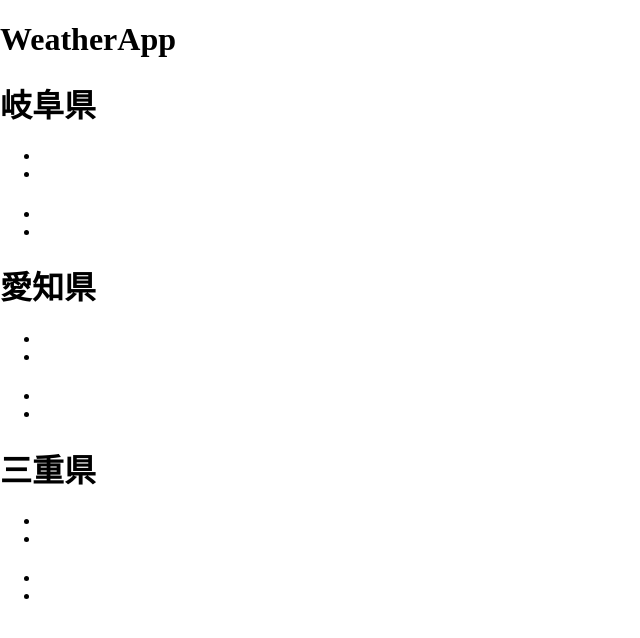
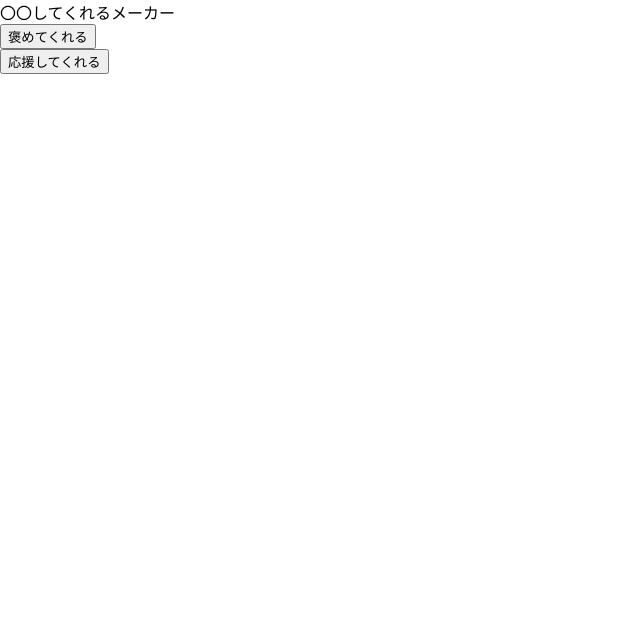
Before and after one commit to YuuP-haku-brother/portfolios, a plain HTML site: page index.html in a window 1280 px wide. Shown: the whole page, without its empty margins (0-640 px from the left). Drawn offline with nearby package versions, Linux system fonts and the light colour scheme.

Commit message:
〇〇sitekureru

```diff
--- a/index.html
+++ b/index.html
@@ -4,94 +4,47 @@
 	<meta charset="UTF-8"/>
 	<meta name="viewport" content="width=device-width, initial-scale=1">
 	<link rel="shortcut icon" href="./images/favicon.ico">
-	<title>WeatherApp</title>
+	<title>Training</title>
 	<!-- CSS -->
 	<link rel="stylesheet" href="./css/custom.css">
 </head>
 <body>
-	<h1>WeatherApp</h1>
+	<div id="my_container">
+		<div>
+			<div>〇〇してくれるメーカー</div>
 
-<div class="tennkiyohou">
-	<h1>岐阜県</h1>
-<div id="gifu">
-	<!-- 美濃地方 -->
-	<div class="mino">
-		<h1 id="basho1"></h1>
-		<!-- ここに画像を入れる -->
-		<ul>
-			<li id="mino_saikou"></li>
-			<li id="mino_saitei"></li>
-		</ul>
-		<p></p>
+
+		</div>
+
+		<form><input type="button" value="褒めてくれる" onClick="homeru()"></form>
+
+<script type="text/javascript">
+function homeru() {
+	rand = Math.floor(Math.random()*5);
+	if (rand == 0) msg = "「よく頑張った。この調子で次も頑張ろうな。」";
+	if (rand == 1) msg = "「たくさん頑張ったのね。よしよしっ、次も頑張ろうねっ♪」";
+	if (rand == 2) msg = "「まっ、あんたにしては上出来じゃない？...期待してるわよ」";
+	if (rand == 3) msg = "「頑張ったねっ、君が頑張っていること、知ってるからね♪」";
+	if (rand == 4) msg = "「いいじゃないか、君の努力が身を結んだな。」";
+	alert(msg);
+}
+</script>
+
+<form><input type="button" value="応援してくれる" onClick="ouen()"></form>
+
+<script type="text/javascript">
+	function ouen() {
+		rand2 = Math.floor(Math.random()*5);
+		if (rand2 == 0) msg = "「まだまだやれるさ、頑張れよ！」";
+		if (rand2 == 1) msg = "「頑張ったらよしよししてあげるからね♪頑張ってっ♪」";
+		if (rand2 == 2) msg = "「ここで根をあげるの？こっから頑張りなさいよ！」";
+		if (rand2 == 3) msg = "「君が頑張るところ、見てるからねっ♪頑張ってっ♪」";
+		if (rand2 == 4) msg = "「君のその頑張りが未来に繋がる、頑張れよ。」";
+		alert(msg);
+	}
+	</script>
 	</div>
-
-	<!-- 飛騨地方 -->
-	<div class="hida">
-		<h1 id="basho2"></h1>
-		<!-- ここに画像を入れる -->
-		<ul>
-			<li id="hida_saikou"></li>
-			<li id="hida_saitei"></li>
-		</ul>
-		<p></p>
-	</div>
-</div>
-
-<div id="aiti">
-	<h1>愛知県</h1>
-<!-- 西部 -->
-<div class="seibu">
-
-	<h1 id="basho3"></h1>
-	<!-- ここに画像を入れる -->
-	<ul>
-		<li id="seibu_saikou"></li>
-		<li id="seibu_saitei"></li>
-	</ul>
-	<p></p>
-</div>
-
-<div class="toubu">
-
-	<h1 id="basho4"></h1>
-	<!-- ここに画像を入れる -->
-	<ul>
-		<li id="toubu_saikou"></li>
-		<li id="toubu_saitei"></li>
-	</ul>
-	<p></p>
-</div>
-
-<h1>三重県</h1>
-<div id="mie">
-	<!-- 北中部 -->
-	<div class="hokutyuubu">
-		<h1 id="basho5"></h1>
-		<!-- ここに画像を入れる -->
-		<ul>
-			<li id="hokutyuubu_saikou"></li>
-			<li id="hokutyuubu_saitei"></li>
-		</ul>
-		<p></p>
-	</div>
-
-	<!-- 南部 -->
-	<div class="nanbu">
-		<h1 id="basho6"></h1>
-		<!-- ここに画像を入れる -->
-		<ul>
-			<li id="nanbu_saikou"></li>
-			<li id="nanbu_saitei"></li>
-		</ul>
-		<p></p>
-	</div>
-</div>
-
-</div>
-
-</div>
 	<!-- JavaScript -->
-	<script src="//cdn.jsdelivr.net/npm/axios@0.21.1/dist/axios.min.js"></script>
 	<script src="//code.jquery.com/jquery-3.6.1.min.js"></script>
 	<script src="./main.js"></script>
 </body>
```
